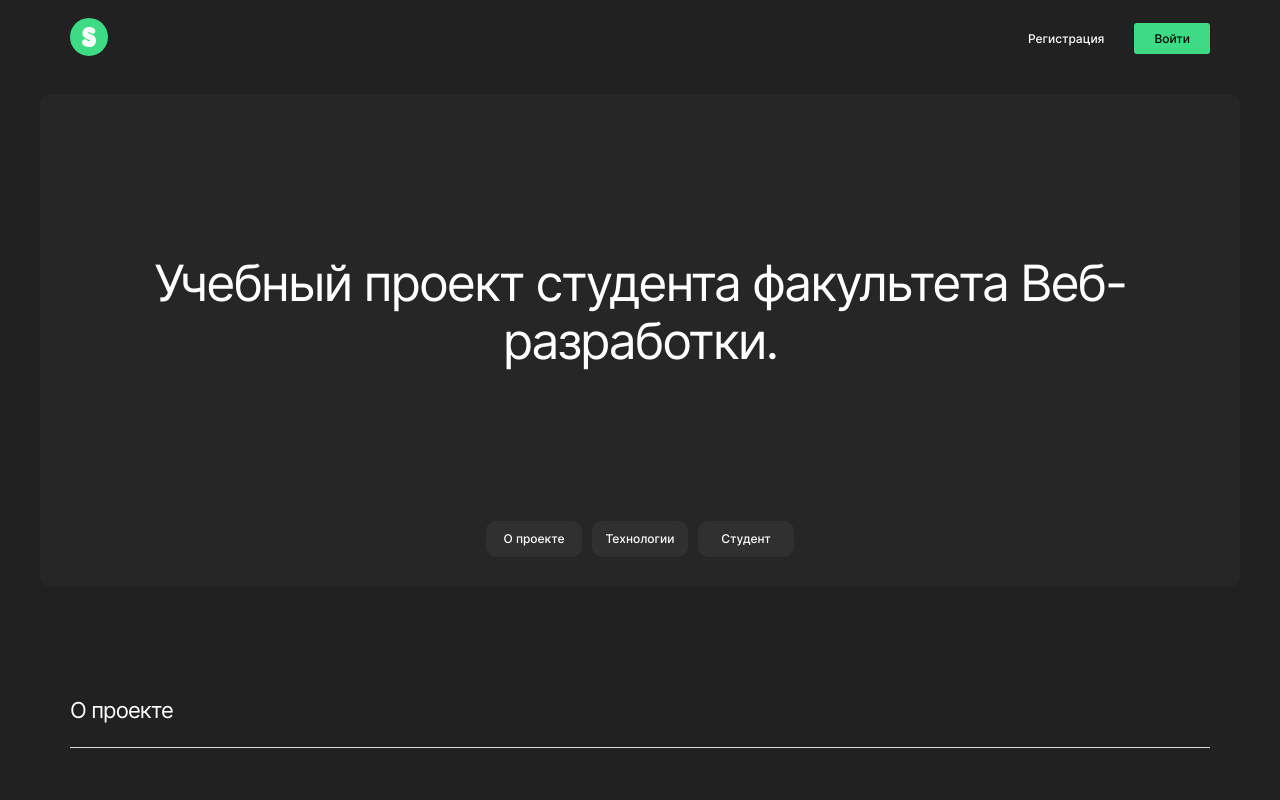
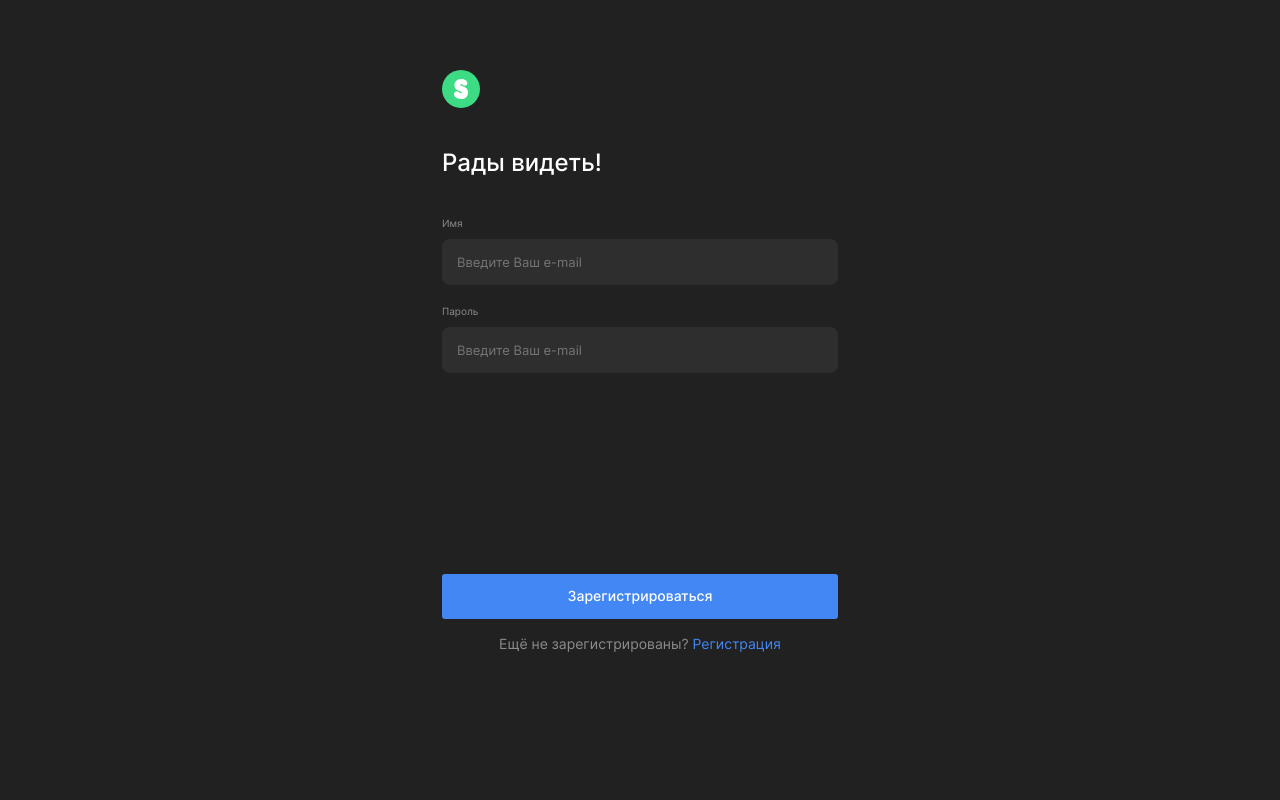
Before and after one commit to Vovkasquid/movies-explorer-frontend, a React (Create React App) app: page /signin in a window 1280 px wide. Shown: the top 800 px of the page. Built offline with nearby package versions, Linux system fonts and the light colour scheme.

Commit message:
feat: сделать страницу singin

```diff
--- a/src/components/App/App.jsx
+++ b/src/components/App/App.jsx
@@ -6,6 +6,7 @@ import Movies from '../Movies/Movies'
 import SavedMovies from '../SavedMovies/SavedMovies'
 import Profile from '../Profile/Profile'
 import Register from '../Register/Register'
+import Login from '../Login/Login'
 
 function App() {
   return (
@@ -24,6 +25,9 @@ function App() {
           <Route path="/signup">
             <Register />
           </Route>
+          <Route path="/signin">
+            <Login />
+          </Route>
           <Route path="/">
             <Main />
           </Route>
--- /dev/null
+++ b/src/components/Login/Login.css
@@ -0,0 +1,213 @@
+.login {
+  display: flex;
+  flex-direction: column;
+  align-items: center;
+  justify-content: center;
+  box-sizing: border-box;
+  padding: 70px 0;
+  width: 100%;
+}
+
+.login-container {
+  display: flex;
+  flex-direction: column;
+  align-items: center;
+  justify-content: center;
+  box-sizing: border-box;
+  width: 396px;
+}
+
+.login__logo {
+  width: 38px;
+  height: 38px;
+  align-self: flex-start;
+  padding: 0;
+  margin: 0 0 40px 0;
+}
+
+.login__title {
+  font-weight: 500;
+  font-size: 24px;
+  line-height: 29px;
+  margin: 0 0 40px 0;
+  padding: 0;
+  text-align: left;
+  align-self: flex-start;
+}
+
+.login__form {
+  display: flex;
+  flex-direction: column;
+  align-items: center;
+  justify-content: center;
+  width: 100%;
+  padding: 0;
+  margin: 0;
+}
+
+.login__form-input-list {
+  list-style: none;
+  padding: 0;
+  margin: 0 0 179px 0;
+  display: flex;
+  flex-direction: column;
+  align-items: center;
+  justify-content: center;
+  width: 100%;
+  gap: 20px;
+}
+
+.login__form-input-list-item {
+  display: flex;
+  flex-direction: column;
+  align-items: center;
+  justify-content: center;
+  width: 100%;
+  gap: 10px;
+  margin: 0;
+  padding: 0;
+}
+
+.login__form-input-label {
+  font-weight: normal;
+  font-size: 10px;
+  line-height: 12px;
+  color: hsla(0, 0%, 55%, 1);
+  align-self: flex-start;
+  margin: 0;
+  padding: 0;
+}
+
+.login__form-input {
+  width: 100%;
+  text-align: left;
+  font-weight: normal;
+  font-size: 13px;
+  line-height: 16px;
+  color: hsla(0, 0%, 100%, 1);
+  margin: 0;
+  box-sizing: border-box;
+  padding: 15px 15px;
+  background-color: hsla(0, 0%, 18%, 1);
+  border-radius: 8px;
+  border: none;
+}
+
+.login__form-input:focus {
+  outline: none;
+}
+
+.login__form-input_type_error {
+  color: hsla(344, 85%, 57%, 1);
+}
+
+.login__form-input-error {
+  font-weight: normal;
+  font-size: 10px;
+  line-height: 12px;
+  text-align: left;
+  align-self: flex-start;
+  color: #EE3465;
+  visibility: hidden;
+}
+
+.login__form-input-error_active {
+  visibility: visible;
+}
+
+.login__form-button-container {
+  display: flex;
+  flex-direction: column;
+  align-items: center;
+  justify-content: center;
+  gap: 16px;
+  width: 100%;
+  padding: 0;
+  margin: 0;
+}
+
+.login__form-submit {
+  width: 100%;
+  font-weight: 500;
+  font-size: 14px;
+  line-height: 17px;
+  text-align: center;
+  padding: 13px 0 15px 0;
+  box-sizing: border-box;
+  background-color: hsla(217, 89%, 61%, 1);
+  border: none;
+  border-radius: 3px;
+  color: hsla(0, 0%, 100%, 1);
+  margin: 0;
+  transition: opacity .3 ease;
+}
+
+.login__form-submit:hover {
+  opacity: .8;
+}
+
+.login__form-helper-text {
+  padding: 0;
+  margin: 0;
+  font-size: 14px;
+  line-height: 17px;
+  text-align: center;
+  color: hsla(0, 0%, 55%, 1);
+}
+
+.login__form-link {
+  margin: 0;
+  padding: 0;
+  text-decoration: none;
+  color: hsla(217, 89%, 61%, 1);
+  font-size: 14px;
+  line-height: 17px;
+  text-align: center;
+  transition: opacity .3 ease;
+}
+
+.login__form-link:hover {
+  opacity: .7;
+}
+
+@media (max-width: 800px) {
+  .login {
+    padding: 232px 0;
+  }
+}
+
+@media (max-width: 500px) {
+  .login {
+    padding: 56px 0 30px 0;
+  }
+  .login-container {
+    width: 260px;
+  }
+  .login__logo {
+    align-self: center;
+    margin-bottom: 50px;
+  }
+  .login__title {
+    text-align: center;
+    align-self: center;
+    margin-bottom: 80px;
+  }
+  .login__form-input-list {
+    margin-bottom: 267px;
+  }
+  .login__form-submit {
+    font-size: 12px;
+    line-height: 15px;
+  }
+  .login__form-button-container {
+    gap: 14px;
+  }
+  .login__form-helper-text {
+    font-size: 12px;
+    line-height: 15px;
+  }
+  .login__form-link {
+    font-size: 12px;
+    line-height: 15px;
+  }
+}
--- /dev/null
+++ b/src/components/Login/Login.jsx
@@ -0,0 +1,39 @@
+import React from 'react'
+import { Link } from 'react-router-dom'
+import './Login.css'
+import logo from '../../images/logo.svg'
+
+export default function login() {
+  return (
+    <section className="login">
+      <div className="login-container">
+        <img src={logo} alt="лого проекта" className="login__logo" />
+        <h1 className="login__title">Рады видеть!</h1>
+        <form name="login" className="login__form">
+          <ul className="login__form-input-list">
+            <li className="login__form-input-list-item">
+              <p className="login__form-input-label">Имя</p>
+              <input type="email" className="login__form-input" placeholder="Введите Ваш e-mail" />
+            </li>
+            <li className="login__form-input-list-item">
+              <p className="login__form-input-label">Пароль</p>
+              <input type="password" className="login__form-input" placeholder="Введите Ваш e-mail" />
+              <span className="login__form-input-error">Что-то пошло не так...</span>
+            </li>
+          </ul>
+          <div className="login__form-button-container">
+            <button type="submit" className="login__form-submit">
+              Зарегистрироваться
+            </button>
+            <p className="login__form-helper-text">
+              Ещё не зарегистрированы?{' '}
+              <Link className="login__form-link" to="/signup">
+                Регистрация
+              </Link>
+            </p>
+          </div>
+        </form>
+      </div>
+    </section>
+  )
+}
```
